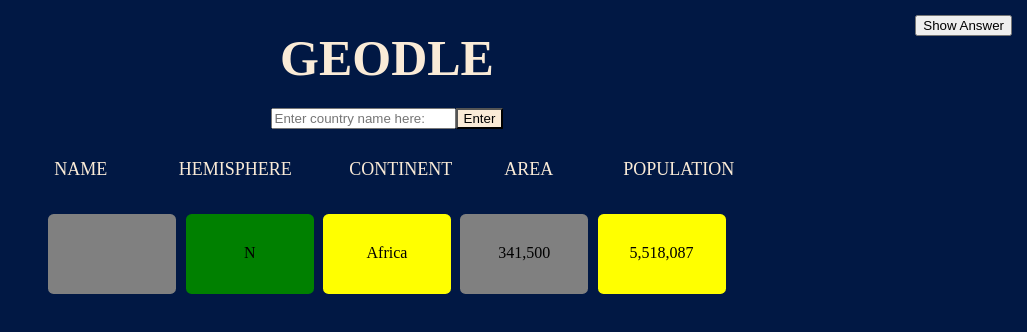
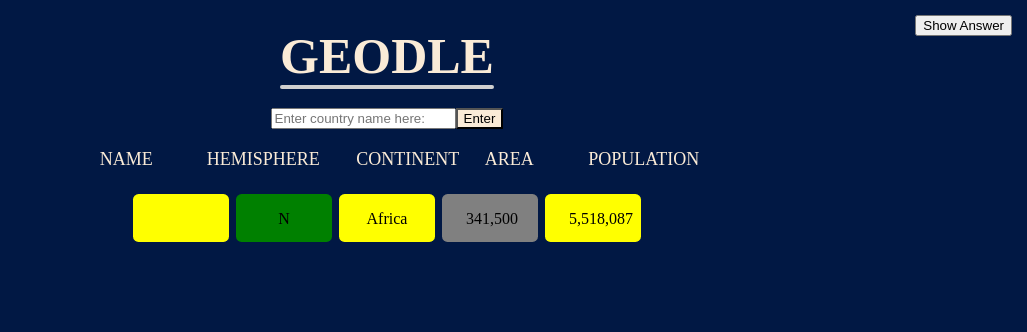
Before and after one commit to Spencerhughes11/geodle_app, a SvelteKit app in the folder svelte-kit/: page / in a window 1280 px wide. Both pictures are taken after a click on the button "Enter". Shown: the top 332 px of the page, without its empty margins (253-1280 px from the left). Built offline with nearby package versions, Linux system fonts and the light colour scheme.

Commit message:
Changed layout of grid

```diff
--- a/svelte-kit/src/lib/Box.svelte
+++ b/svelte-kit/src/lib/Box.svelte
@@ -1,16 +1,22 @@
+<script>
+
+</script>
+
+
 <div class="box">
     <slot />
 </div>
 
 <style>
 	.box {
-		width: 8em;
-		height: 5em;
+		width: 6em;
+		height: 3em;
 		border-radius: 0.35em;
 		/* margin: 0 0 0 0; */
         margin-bottom: 25px;
 		background: var(--color, #ddd);
         align-items: center;
         justify-content: center;
+        text-align: center;
 	}
 </style>
--- a/svelte-kit/src/routes/+page.svelte
+++ b/svelte-kit/src/routes/+page.svelte
@@ -4,11 +4,11 @@
 
 
 
-    let all_data = {'feedback': {'letter': 'grey', 'hemisphere': 'green',
+    let all_data = {'feedback': {'letter': 'yellow', 'hemisphere': 'green',
                     'continent': 'yellow', 'area': 'grey', 'area_higher_lower': 'lower',
                     'population': 'yellow', 'pop_higher_lower': 'lower'},
 
-                    'guess_data': {'guess': '', 'letter': 'C', 'hemisphere': 'N', 'continent': 'Africa',
+                    'guess_data': {'letter': 'C', 'hemisphere': 'N', 'continent': 'Africa',
                         'area': '341,500', 'population': '5,518,087'}} ;
     let guessCount = 0;
 
@@ -79,16 +79,17 @@
       <!-- <select id="countryDropdown"></select> -->
     <!--  feedback boxes -->
 
-    <div class="headers-wrapper">
+    <div class="headers-wrapper gap-1">
         <p class='header'>NAME</p>
         <p class='header'>HEMISPHERE</p>
         <p class='header'>CONTINENT</p>
         <p class='header'>AREA</p>
         <p class='header'>POPULATION</p>
     </div>
+    <div class="board"></div>
     {#each guessHolder as guess}
         {#if guessCount > 0}
-            <div class='feedback-wrapper'>
+            <div class='feedback-wrapper gap-1'>
                 <div id='nameBox'>
                     <!-- <h3 class='header'>NAME</h3> -->
                         <div class='feedback-box'>
@@ -130,6 +131,7 @@
                         </div>
                 </div>
             </div>
+
         {/if}
     {/each}
       <div id="guessHolder"></div>
@@ -147,6 +149,17 @@
     font-size: 50px;
   }
 
+  h1:after {
+    content:' ';
+    display:block;
+    border:2px solid #d0d0d0;
+    border-radius:4px;
+    -webkit-border-radius:4px;
+    -moz-border-radius:4px;
+    box-shadow:inset 0 1px 1px rgba(0, 0, 0, .05);
+    -webkit-box-shadow:inset 0 1px 1px rgba(0, 0, 0, .05);
+    -moz-box-shadow:inset 0 1px 1px rgba(0, 0, 0, .05);
+}
   .input{
     display: flex;
     align-items: center;
@@ -177,20 +190,26 @@
 
   .feedback-wrapper{
     display: grid;
-    width: 55%;
+    width: 40%;
     margin: auto;
     align-items: center;
     justify-content: center;
     grid-auto-columns: 1fr;
+    /* grid-template-columns: (5,minmax(0,1fr)); */
+  }
+  .gap-1 {
+    column-gap: 7px;
   }
 
   .headers-wrapper{
+    height: 65px;
     display: grid;
-    width: 55%;
+    width: 35%;
     margin: auto;
     align-items: center;
     justify-content: center;
     grid-auto-columns: 1fr;
+    /* grid-template-columns: (5,minmax(0,1fr)); */
   }
 
   .header{
@@ -212,7 +231,8 @@
   p{
     margin: auto;
     width: 50%;
-    padding: 30px;
+    padding: 16px;
+    text-align: center;
   }
 
   #nameBox{
```
